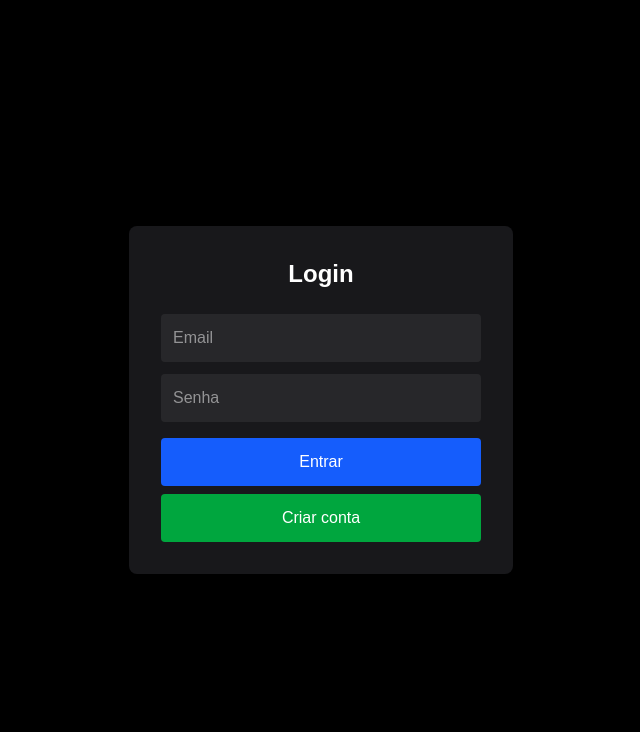
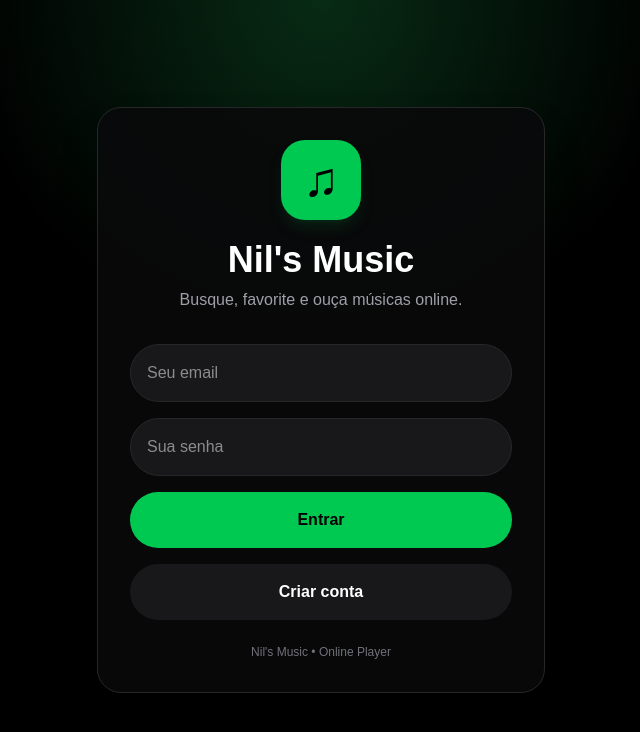
Before and after one commit to nilzinh/music-app, a Next.js app: page /auth in a window 1280 px wide. Shown: the top 732 px of the page, without its empty margins (319-959 px from the left). Built offline with nearby package versions, Linux system fonts and the light colour scheme; no server answers.

Commit message:
atualiza branding para nils music

```diff
--- a/src/app/auth/page.tsx
+++ b/src/app/auth/page.tsx
@@ -10,15 +10,21 @@ export default function AuthPage() {
 
   const [email, setEmail] = useState('')
   const [password, setPassword] = useState('')
+  const [loading, setLoading] = useState(false)
 
-  async function handleLogin() {
-    if (!email.trim() || !password.trim()) {
+  async function handleLogin(e: React.FormEvent) {
+    e.preventDefault()
+
+    if (!email || !password) {
       alert('Preencha email e senha.')
       return
     }
 
+    try {
+      setLoading(true)
+
       const { error } = await supabase.auth.signInWithPassword({
-      email: email.trim(),
+        email,
         password,
       })
 
@@ -29,16 +35,22 @@ export default function AuthPage() {
 
       router.push('/dashboard')
       router.refresh()
+    } finally {
+      setLoading(false)
+    }
   }
 
   async function handleRegister() {
-    if (!email.trim() || !password.trim()) {
+    if (!email || !password) {
       alert('Preencha email e senha.')
       return
     }
 
+    try {
+      setLoading(true)
+
       const { error } = await supabase.auth.signUp({
-      email: email.trim(),
+        email,
         password,
       })
 
@@ -47,43 +59,65 @@ export default function AuthPage() {
         return
       }
 
-    alert('Conta criada com sucesso! Agora faça login.')
+      alert('Conta criada! Agora faça login.')
+    } finally {
+      setLoading(false)
+    }
   }
 
   return (
-    <main className="min-h-screen flex items-center justify-center bg-black text-white">
-      <div className="bg-zinc-900 p-8 rounded-lg w-full max-w-sm shadow-lg">
-        <h1 className="text-2xl mb-6 font-bold text-center">Login</h1>
+    <main className="min-h-screen bg-black text-white flex items-center justify-center px-4">
+      <div className="absolute inset-0 bg-[radial-gradient(circle_at_top,rgba(34,197,94,0.22),transparent_35%)]" />
 
+      <div className="relative w-full max-w-md rounded-3xl border border-zinc-800 bg-zinc-950/90 p-8 shadow-2xl">
+        <div className="text-center mb-8">
+          <div className="mx-auto mb-5 w-20 h-20 rounded-3xl bg-green-500 flex items-center justify-center text-5xl text-black font-black shadow-lg shadow-green-900/30">
+            ♫
+          </div>
+
+          <h1 className="text-4xl font-black">Nil&apos;s Music</h1>
+          <p className="text-zinc-400 mt-2">
+            Busque, favorite e ouça músicas online.
+          </p>
+        </div>
+
+        <form onSubmit={handleLogin} className="space-y-4">
           <input
             type="email"
-          placeholder="Email"
-          className="w-full mb-3 p-3 rounded bg-zinc-800 outline-none"
+            placeholder="Seu email"
+            className="w-full p-4 rounded-full bg-zinc-900 border border-zinc-800 outline-none focus:border-green-500"
             value={email}
             onChange={(e) => setEmail(e.target.value)}
           />
 
           <input
             type="password"
-          placeholder="Senha"
-          className="w-full mb-4 p-3 rounded bg-zinc-800 outline-none"
+            placeholder="Sua senha"
+            className="w-full p-4 rounded-full bg-zinc-900 border border-zinc-800 outline-none focus:border-green-500"
             value={password}
             onChange={(e) => setPassword(e.target.value)}
           />
 
           <button
-          onClick={handleLogin}
-          className="w-full bg-blue-600 hover:bg-blue-700 p-3 rounded mb-2"
+            type="submit"
+            disabled={loading}
+            className="w-full bg-green-500 hover:bg-green-400 text-black p-4 rounded-full font-bold transition disabled:opacity-50"
           >
-          Entrar
+            {loading ? 'Entrando...' : 'Entrar'}
           </button>
+        </form>
 
         <button
           onClick={handleRegister}
-          className="w-full bg-green-600 hover:bg-green-700 p-3 rounded"
+          disabled={loading}
+          className="w-full mt-4 bg-zinc-900 hover:bg-zinc-800 p-4 rounded-full font-semibold transition disabled:opacity-50"
         >
           Criar conta
         </button>
+
+        <p className="text-center text-xs text-zinc-500 mt-6">
+          Nil&apos;s Music • Online Player
+        </p>
       </div>
     </main>
   )
--- a/src/app/dashboard/page.tsx
+++ b/src/app/dashboard/page.tsx
@@ -18,7 +18,7 @@ export default async function DashboardPage() {
       <div className="max-w-5xl mx-auto px-4 py-6 pb-40">
         <div className="mb-6 flex flex-col sm:flex-row sm:items-center sm:justify-between gap-4">
           <div>
-            <h1 className="text-3xl font-bold">Meu Music App</h1>
+            <h1 className="text-3xl font-bold">Nil's Music</h1>
             <p className="text-zinc-400 text-sm">
               Buscar e ouvir músicas online
             </p>
--- a/src/app/layout.tsx
+++ b/src/app/layout.tsx
@@ -3,8 +3,8 @@ import './globals.css'
 import SWRegister from './sw-register'
 
 export const metadata: Metadata = {
-  title: 'Meu Music App',
-  description: 'Seu app de música estilo Spotify',
+  title: "Nil's Music",
+  description: "Nil's Music - busque e ouça músicas online",
 }
 
 export default function RootLayout({
--- a/src/app/manifest.ts
+++ b/src/app/manifest.ts
@@ -2,13 +2,13 @@ import type { MetadataRoute } from 'next'
 
 export default function manifest(): MetadataRoute.Manifest {
   return {
-    name: 'Meu Music App',
-    short_name: 'Music App',
-    description: 'Seu app de música estilo Spotify',
+    name: "Nil's Music",
+    short_name: "Nil's Music",
+    description: "Busque e ouça músicas online com Nil's Music",
     start_url: '/dashboard',
     display: 'standalone',
     background_color: '#000000',
-    theme_color: '#16a34a',
+    theme_color: '#22c55e',
     orientation: 'portrait',
     icons: [
       {
--- a/src/app/page.tsx
+++ b/src/app/page.tsx
@@ -1,13 +1,16 @@
-import Link from 'next/link'
+import { createClient } from '@/lib/supabase/server'
+import { redirect } from 'next/navigation'
 
-export default function Home() {
-  return (
-    <main style={{ padding: 20 }}>
-      <h1>Music App</h1>
+export default async function Home() {
+  const supabase = await createClient()
 
-      <Link href="/auth">
-        <button>Ir para login</button>
-      </Link>
-    </main>
-  )
+  const {
+    data: { user },
+  } = await supabase.auth.getUser()
+
+  if (user) {
+    redirect('/dashboard')
+  }
+
+  redirect('/auth')
 }
```
Lines whose indentation alone changed are shown as unchanged.
